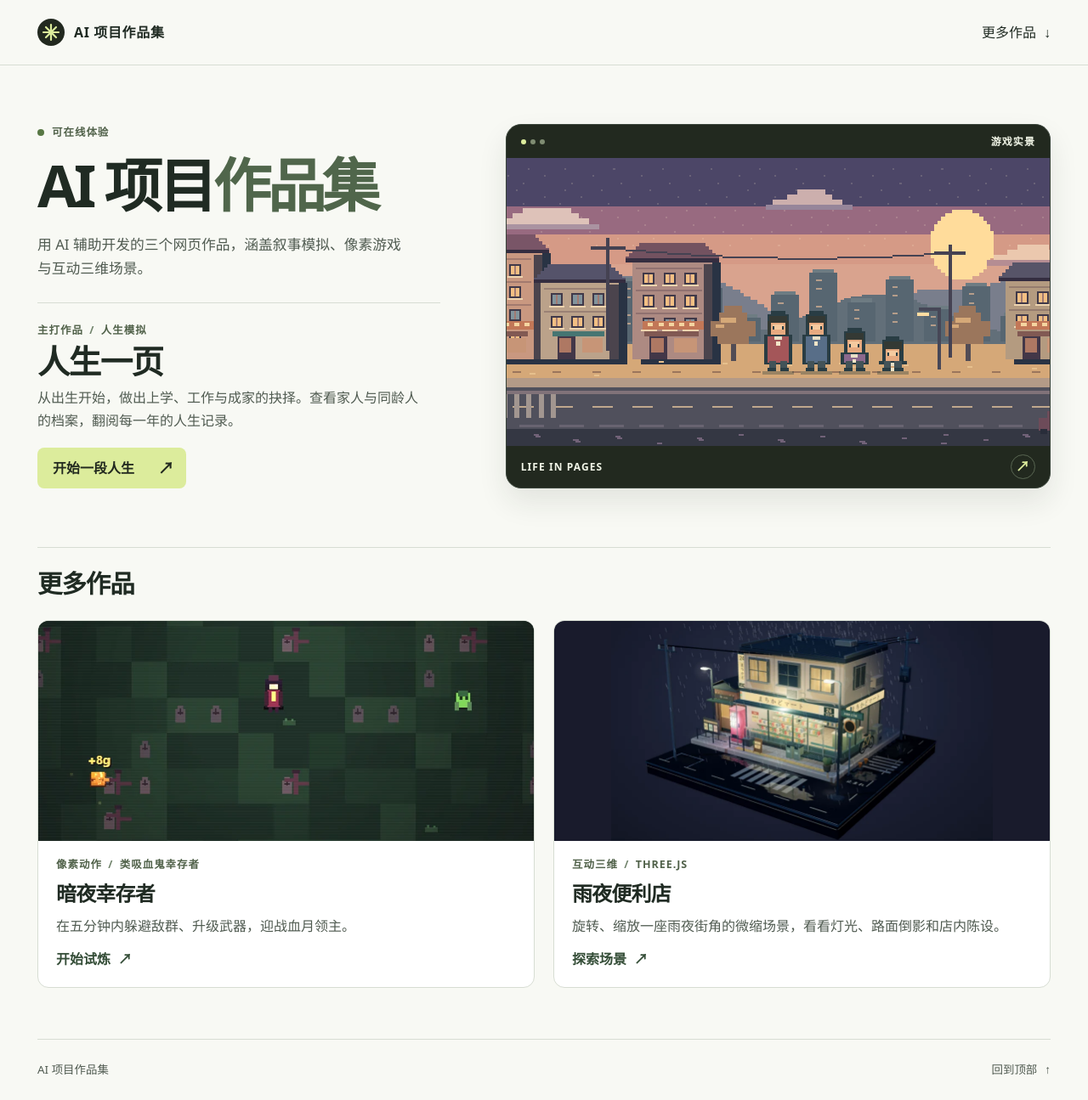
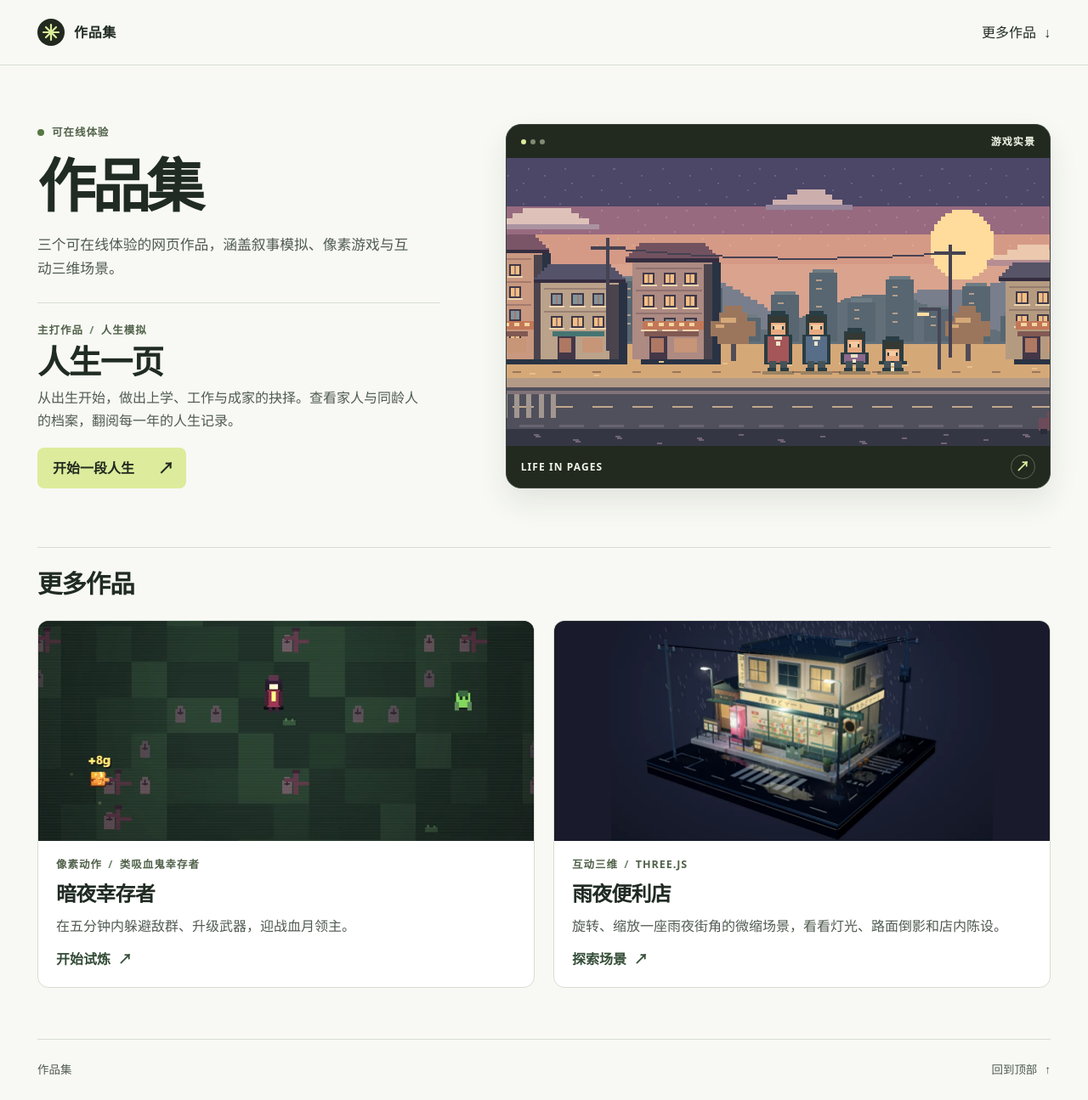
Before and after one commit to yeke2333/ai-portfolio, a plain HTML site: page index.html in a window 1280 px wide. Shown: the whole page at 85% size. Drawn offline with Linux system fonts and the light colour scheme.

Commit message:
Rename website to Portfolio

```diff
--- a/assets/portfolio.css
+++ b/assets/portfolio.css
@@ -62,7 +62,6 @@ h1 {
   letter-spacing: -.065em;
   font-weight: 850;
 }
-h1 span { color: #50664b; }
 .lead { max-width: 26em; color: var(--muted); font-size: 1.05rem; }
 .featured { margin-top: 26px; padding-top: 22px; border-top: 1px solid var(--line); }
 .featured h2 { margin: 2px 0 6px; font-size: clamp(1.85rem, 3vw, 2.55rem); letter-spacing: -.04em; line-height: 1.25; }
--- a/index.html
+++ b/index.html
@@ -3,16 +3,16 @@
 <head>
   <meta charset="utf-8">
   <meta name="viewport" content="width=device-width, initial-scale=1">
-  <meta name="description" content="个人 AI 项目作品集。在线体验人生一页、暗夜幸存者与雨夜便利店三个互动作品。">
+  <meta name="description" content="个人作品集。在线体验人生一页、暗夜幸存者与雨夜便利店三个互动作品。">
   <meta name="theme-color" content="#f8f9f4">
-  <title>AI 项目作品集</title>
+  <title>作品集</title>
   <link rel="icon" href="./assets/mark.svg" type="image/svg+xml">
   <link rel="stylesheet" href="./assets/portfolio.css?v=3">
 </head>
 <body>
   <header class="site-header" id="top">
     <div class="shell header-inner">
-      <a class="brand" href="./"><img src="./assets/mark.svg" alt="" width="32" height="32"> AI 项目作品集</a>
+      <a class="brand" href="./"><img src="./assets/mark.svg" alt="" width="32" height="32"> 作品集</a>
       <nav aria-label="项目导航">
         <a href="#more-title">更多作品 <span aria-hidden="true">↓</span></a>
       </nav>
@@ -23,8 +23,8 @@
     <section class="showcase" aria-labelledby="portfolio-title">
       <div class="showcase-copy">
         <p class="eyebrow"><span class="status-dot" aria-hidden="true"></span> 可在线体验</p>
-        <h1 id="portfolio-title">AI 项目<span>作品集</span></h1>
-        <p class="lead">用 AI 辅助开发的三个网页作品，涵盖叙事模拟、像素游戏与互动三维场景。</p>
+        <h1 id="portfolio-title">作品集</h1>
+        <p class="lead">三个可在线体验的网页作品，涵盖叙事模拟、像素游戏与互动三维场景。</p>
 
         <article class="featured" aria-labelledby="life-title">
           <p class="project-type">主打作品 <span aria-hidden="true">/</span> 人生模拟</p>
@@ -76,6 +76,6 @@
     </section>
   </main>
 
-  <footer class="shell footer"><span>AI 项目作品集</span><a href="#top">回到顶部 <span aria-hidden="true">↑</span></a></footer>
+  <footer class="shell footer"><span>作品集</span><a href="#top">回到顶部 <span aria-hidden="true">↑</span></a></footer>
 </body>
 </html>
```
Also changed, not shown: game/index.html (+1 -1 lines).
